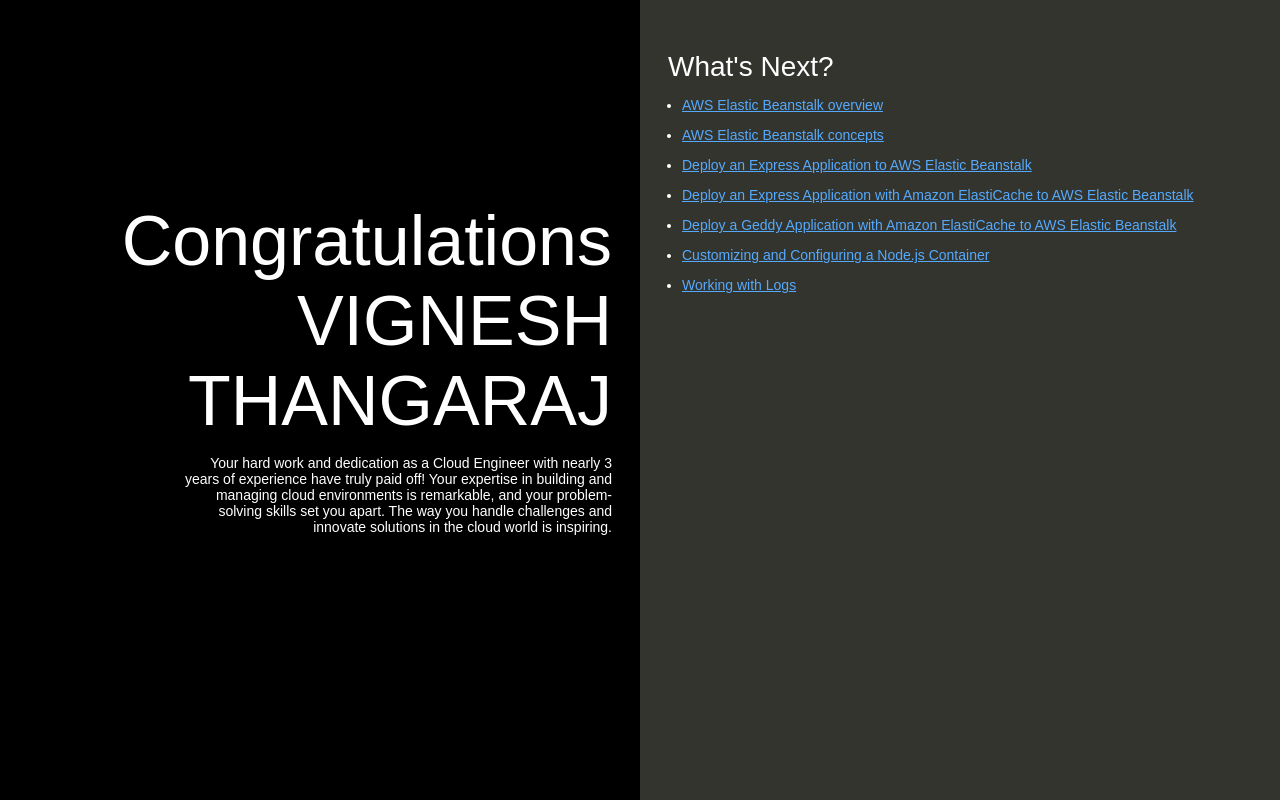
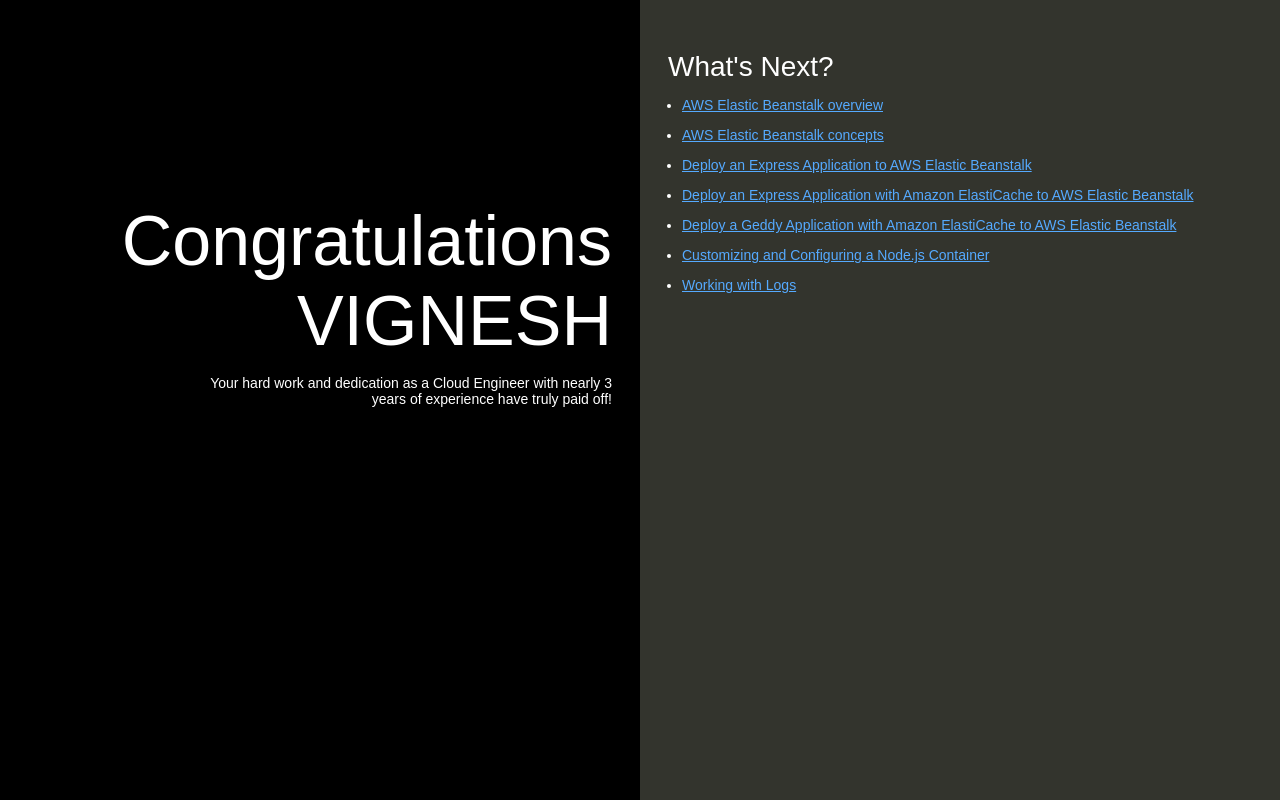
Before and after one commit to vignesh282620/my-nodejs-app, a website: page index.html in a window 1280 px wide. Drawn offline with Linux system fonts and the light colour scheme.

Commit message:
Update index.html
CHANGES

```diff
--- a/index.html
+++ b/index.html
@@ -74,8 +74,8 @@
   </head>
   <body>
     <div class="textColumn">
-      <h1>Congratulations VIGNESH THANGARAJ</h1>
-      <p>Your hard work and dedication as a Cloud Engineer with nearly 3 years of experience have truly paid off! Your expertise in building and managing cloud environments is remarkable, and your problem-solving skills set you apart. The way you handle challenges and innovate solutions in the cloud world is inspiring.</p>
+      <h1>Congratulations VIGNESH</h1>
+      <p>Your hard work and dedication as a Cloud Engineer with nearly 3 years of experience have truly paid off! </p>
     </div>
     <div class="linksColumn">
       <h2>What's Next?</h2>
```
